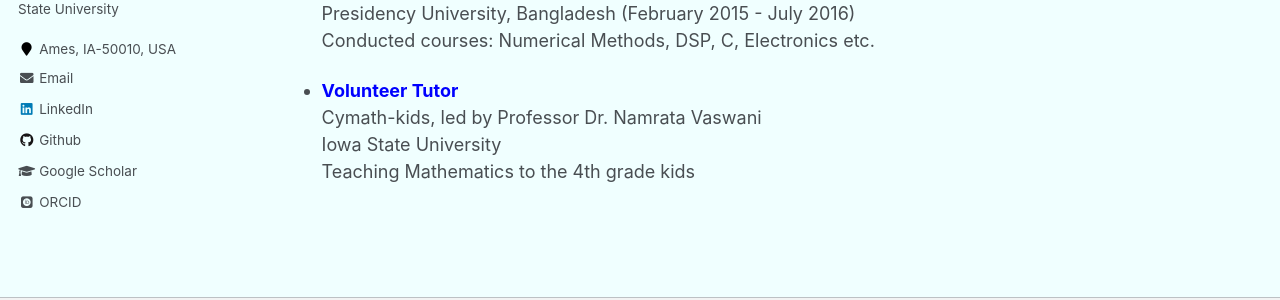
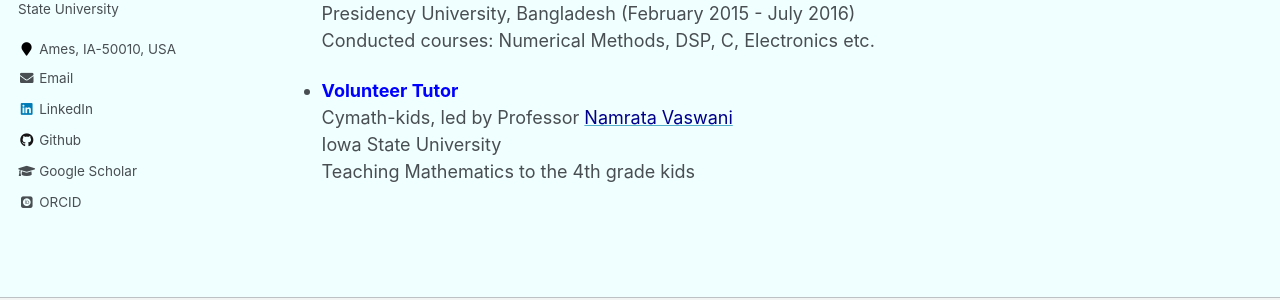
Before and after one commit to anindyabijoydas/portfolio, a Jekyll site: the page built from _pages/teaching.md, in a window 1280 px wide. Shown: the part 447-747 px from the top of the page. Built offline with Jekyll 4.4.1, drawn with Linux system fonts in a browser that asks for light colours; some web fonts are replaced.

Commit message:
Update teaching.md

```diff
--- a/_pages/teaching.md
+++ b/_pages/teaching.md
@@ -22,4 +22,4 @@ redirect_from:
 
 * <span style="color:blue">**Lecturer**</span> <br/> Electrical and Computer Engineering <br/> Presidency University, Bangladesh (February 2015 - July 2016) <br/> Conducted courses: Numerical Methods, DSP, C, Electronics etc.
 
-* <span style="color:blue">**Volunteer Tutor**</span> <br/> Cymath-kids, led by Professor Dr. Namrata Vaswani <br/> Iowa State University <br/> Teaching Mathematics to the 4th grade kids
+* <span style="color:blue">**Volunteer Tutor**</span> <br/> Cymath-kids, led by Professor [<span style="color: #00008B">Namrata Vaswani</span>](https://www.ece.iastate.edu/~namrata/) <br/> Iowa State University <br/> Teaching Mathematics to the 4th grade kids
```
